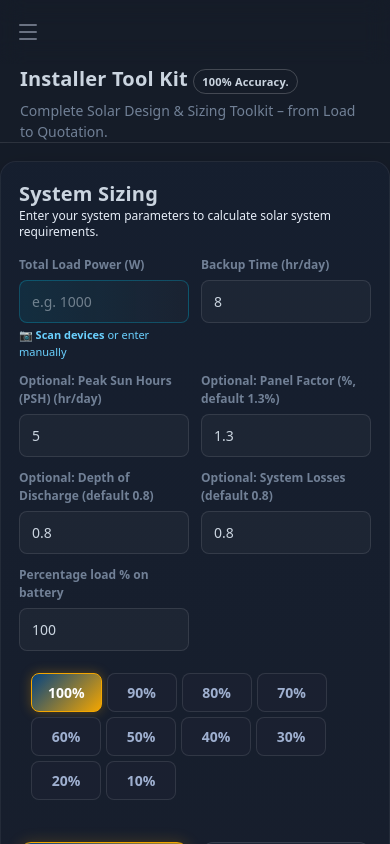
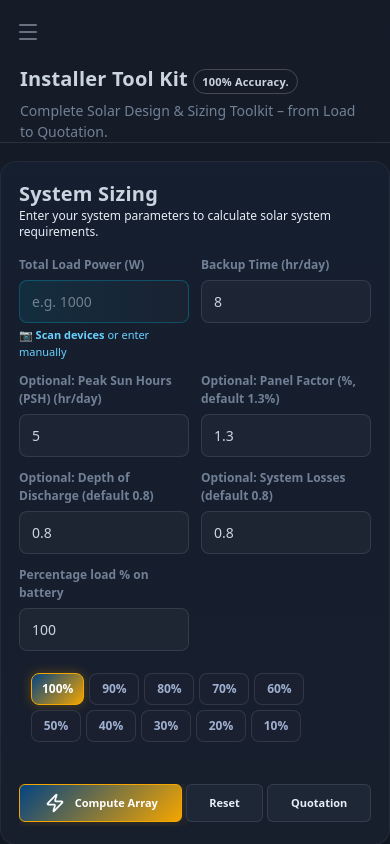
Before and after one commit to OrangeTechGuy306/ae-revamp, a React (Vite) app: page /toolbox in a window 390 px wide. Shown: the top 844 px of the page. Built offline with nearby package versions, Linux system fonts and the light colour scheme.

Commit message:
resize solar calculator buttons

```diff
--- a/index.html
+++ b/index.html
@@ -2,7 +2,7 @@
 <html lang="en">
   <head>
     <meta charset="UTF-8" />
-    <link rel="icon" type="image/svg+xml" href="/vite.svg" />
+    <link rel="icon" type="image/svg+xml" href="/logo.svg" />
     <meta name="viewport" content="width=device-width, initial-scale=1.0" />
     <title>ae-renewable</title>
   </head>
--- a/src/components/toolbox/CalculatorForm.tsx
+++ b/src/components/toolbox/CalculatorForm.tsx
@@ -102,9 +102,9 @@ export const CalculatorForm = ({
             </div>
 
             <div className="btnbar" style={{ marginTop: '20px' }}>
-                <button id="compute-btn" type="button" onClick={calculateArray} className='primary-action'>
-                    <Zap className="inline-block mr-2 h-5 w-5" />
-                    Compute Array
+                <button id="compute-btn" type="button" onClick={calculateArray} className='primary-action sm:text-[10px] flex items-center justify-center'>
+                    <Zap className=" mr-2 h-5" />
+                    <span> Compute Array</span>
                 </button>
                 <button id="reset-btn" type="button" className="secondary-action" onClick={resetAll}>Reset</button>
                 <button id="quote-btn" type="button" className="secondary-action" onClick={handleQuotation}>Quotation</button>
--- a/src/components/toolbox/SolarToolbox.css
+++ b/src/components/toolbox/SolarToolbox.css
@@ -316,19 +316,41 @@
 /* BUTTON */
 .solar-toolbox-container .btnbar {
   display: flex;
-  gap: 12px;
-  flex-wrap: wrap;
+  gap: 8px;
+  flex-wrap: nowrap;
+  overflow-x: auto;
+  padding-bottom: 4px;
+  /* Space for scrollbar if needed */
 }
 
 .solar-toolbox-container .btnbar button {
-  padding: 12px 24px;
+  padding: 12px 10px;
   border-radius: 12px;
   font-weight: 600;
-  font-size: 15px;
+  font-size: 14px;
   cursor: pointer;
   transition: all 0.2s ease;
-  flex: 1;
-  min-width: 150px;
+  flex: 1 1 auto;
+  white-space: nowrap;
+  min-width: max-content;
+}
+
+@media (max-width: 480px) {
+  .solar-toolbox-container .btnbar {
+    gap: 4px;
+  }
+
+  .solar-toolbox-container .btnbar button {
+    padding: 8px 4px;
+    font-size: 11px;
+    border-radius: 6px;
+  }
+
+  .solar-toolbox-container .load-chip {
+    padding: 6px 10px;
+    font-size: 12px;
+    min-width: 50px;
+  }
 }
 
 .solar-toolbox-container .primary-action {
@@ -1322,7 +1344,8 @@
   margin-bottom: 10px;
 }
 
-.scanner-top-bar button, .scanner-upload-btn {
+.scanner-top-bar button,
+.scanner-upload-btn {
   flex: 1;
   padding: 8px;
   border: none;
--- a/src/components/toolbox/SolarToolbox.tsx
+++ b/src/components/toolbox/SolarToolbox.tsx
@@ -589,7 +589,7 @@ export function SolarToolbox() {
             const totalEnergyWEff = totalEnergyKw / systemLosses;
 
             // Battery bank sizing (kWh)
-            const batteryBank = totalEnergyWEff * (selectedLoadValue / 100) * usageHr;
+            const batteryBank = ((totalEnergyWEff * (selectedLoadValue / 100)) * (usageHr));
 
             let checkingVolt = 12;
             if (batteryBank <= 2) checkingVolt = 12;
--- a/src/pages/InstallerRegistration.tsx
+++ b/src/pages/InstallerRegistration.tsx
@@ -57,7 +57,7 @@ const InstallerRegistration: React.FC = () => {
         <div className="registration-wrapper">
             <div className="registration-container">
                 <div className="form-header">
-                    <h1>Join Our Installer Network</h1>
+                    <h1 className='text-xm font-bold'>Join Our Installer Network</h1>
                     <p>Register today and start receiving verified installation jobs in your area.</p>
                 </div>
 
@@ -69,7 +69,14 @@ const InstallerRegistration: React.FC = () => {
                                 {!previewPhoto && <span>Upload Live Photo</span>}
                             </div>
                         </label>
-                        <input type="file" id="livePhoto" accept="image/*" capture="environment" hidden onChange={handlePhotoChange} />
+                        <input
+                            type="file"
+                            id="livePhoto"
+                            accept="image/*"
+                            capture="environment"
+                            onChange={handlePhotoChange}
+                            style={{ position: 'absolute', width: '1px', height: '1px', padding: 0, margin: '-1px', overflow: 'hidden', clip: 'rect(0, 0, 0, 0)', whiteSpace: 'nowrap', borderWidth: 0 }}
+                        />
                     </div>
 
                     {/* Full Name */}
--- a/src/pages/Settings.tsx
+++ b/src/pages/Settings.tsx
@@ -36,34 +36,41 @@ export function Settings() {
                 <p className="text-muted-foreground mt-2">Manage your account and system configuration.</p>
             </div>
 
-            <div className="grid gap-8 lg:grid-cols-4 whitespace-nowrap overflow-x-auto pb-4 lg:overflow-x-visible lg:pb-0">
-                <div className="lg:col-span-1 space-y-1">
-                    <button className="w-full flex items-center gap-3 px-4 py-2.5 rounded-lg bg-engineering-blue/10 text-engineering-blue font-medium transition-colors">
-                        <User className="h-4 w-4" />
+            <div className="flex flex-col lg:flex-row gap-8">
+                {/* Navigation Sidebar */}
+                <div className="w-full lg:w-64 flex-shrink-0">
+                    <div className="flex flex-row lg:flex-col gap-2 overflow-x-auto hide-scrollbar pb-2 lg:pb-0">
+                        <button className="flex items-center gap-3 px-4 py-2.5 rounded-lg bg-engineering-blue/10 text-engineering-blue font-medium transition-colors whitespace-nowrap lg:whitespace-normal text-left">
+                            <User className="h-4 w-4 shrink-0" />
                             Profile Information
                         </button>
-                    <button className="w-full flex items-center gap-3 px-4 py-2.5 rounded-lg text-muted-foreground hover:text-white hover:bg-white/5 font-medium transition-colors text-left">
-                        <Bell className="h-4 w-4" />
+                        <button className="flex items-center gap-3 px-4 py-2.5 rounded-lg text-muted-foreground hover:text-white hover:bg-white/5 font-medium transition-colors whitespace-nowrap lg:whitespace-normal text-left">
+                            <Bell className="h-4 w-4 shrink-0" />
                             Notifications
                         </button>
-                    <button className="w-full flex items-center gap-3 px-4 py-2.5 rounded-lg text-muted-foreground hover:text-white hover:bg-white/5 font-medium transition-colors text-left">
-                        <Shield className="h-4 w-4" />
+                        <button className="flex items-center gap-3 px-4 py-2.5 rounded-lg text-muted-foreground hover:text-white hover:bg-white/5 font-medium transition-colors whitespace-nowrap lg:whitespace-normal text-left">
+                            <Shield className="h-4 w-4 shrink-0" />
                             Security & Access
                         </button>
-                    <button className="w-full flex items-center gap-3 px-4 py-2.5 rounded-lg text-muted-foreground hover:text-white hover:bg-white/5 font-medium transition-colors text-left">
-                        <Globe className="h-4 w-4" />
+                        <button className="flex items-center gap-3 px-4 py-2.5 rounded-lg text-muted-foreground hover:text-white hover:bg-white/5 font-medium transition-colors whitespace-nowrap lg:whitespace-normal text-left">
+                            <Globe className="h-4 w-4 shrink-0" />
                             System Preferences
                         </button>
                     </div>
+                </div>
 
-                <div className="lg:col-span-3 space-y-6">
+                {/* Main Content Area */}
+                <div className="flex-1 space-y-6 min-w-0">
                     <Card className="bg-card/50 border-border backdrop-blur-sm">
                         <CardHeader>
                             <CardTitle className="text-white text-lg">Profile Information</CardTitle>
                             <CardDescription>Update your personal details and how others see you on the platform.</CardDescription>
                         </CardHeader>
-                        <CardContent className="space-y-6">
-                            <div className="grid gap-4 sm:grid-cols-2">
+                        <CardContent className="space-y-8">
+                            {/* Personal Details Section */}
+                            <div className="space-y-4">
+                                <h3 className="text-sm font-medium text-white border-b border-border pb-2">Personal Details</h3>
+                                <div className="grid gap-4 grid-cols-1 md:grid-cols-2">
                                     <div className="space-y-2">
                                         <label className="text-sm font-medium text-muted-foreground">Full Name</label>
                                         <input
@@ -97,18 +104,24 @@ export function Settings() {
                                         />
                                     </div>
                                 </div>
+                            </div>
 
+                            {/* Bio Section */}
+                            <div className="space-y-4">
+                                <h3 className="text-sm font-medium text-white border-b border-border pb-2">About</h3>
                                 <div className="space-y-2">
                                     <label className="text-sm font-medium text-muted-foreground">Biography</label>
                                     <textarea
                                         rows={4}
-                                    className="w-full px-4 py-2 bg-[#111521] border border-border rounded-md text-sm text-white focus:outline-none focus:ring-1 focus:ring-engineering-blue transition-all resize-none"
+                                        className="w-full px-4 py-2 bg-[#111521] border border-border rounded-md text-sm text-white focus:outline-none focus:ring-1 focus:ring-engineering-blue transition-all resize-y min-h-[100px]"
                                         placeholder="Tell us about yourself..."
                                     />
+                                    <p className="text-xs text-muted-foreground">Brief description for your profile. URLs are hyperlinked.</p>
+                                </div>
                             </div>
 
-                            <div className="flex justify-end pt-4">
-                                <Button className="bg-engineering-blue hover:bg-engineering-blue/90 text-white">
+                            <div className="flex justify-end pt-4 border-t border-border mt-6">
+                                <Button className="bg-engineering-blue hover:bg-engineering-blue/90 text-white shadow-lg shadow-blue-900/20">
                                     <Save className="h-4 w-4 mr-2" />
                                     Save Changes
                                 </Button>
```
Also changed, not shown: public/logo.svg (added). Lines whose indentation alone changed are shown as unchanged.
